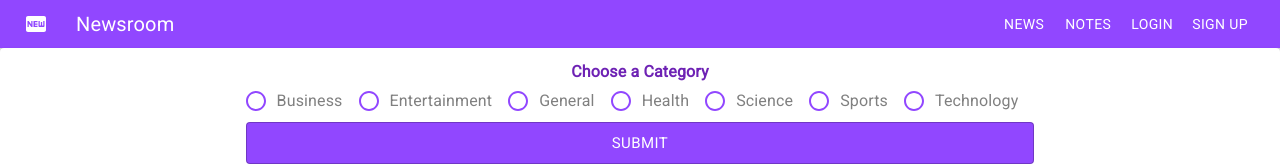
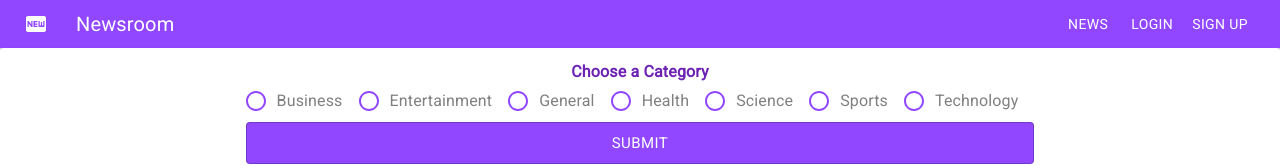
Before and after one commit to jomariepolanco/newsfeed-app, a React (Create React App) app in the folder client/: page / in a window 1280 px wide. Shown: the top 166 px of the page. Built offline with nearby package versions, Linux system fonts and the light colour scheme; no server answers.

Commit message:
removed /notes path in navbar

```diff
--- a/client/src/components/Navbar.tsx
+++ b/client/src/components/Navbar.tsx
@@ -31,7 +31,6 @@ export default function Navbar() {
                     </Typography>
                     <div>
                         <Button href='/' color="inherit" >News</Button>
-                        <Button href='/notes' color="inherit" >Notes</Button>
                         <Button href='/login' color="inherit">Login</Button>
                         <Button href='/signup' color="inherit">Sign Up</Button>
                     </div>
```
Also changed, not shown: 1 other file (tests, documents, lock files or other folders).
